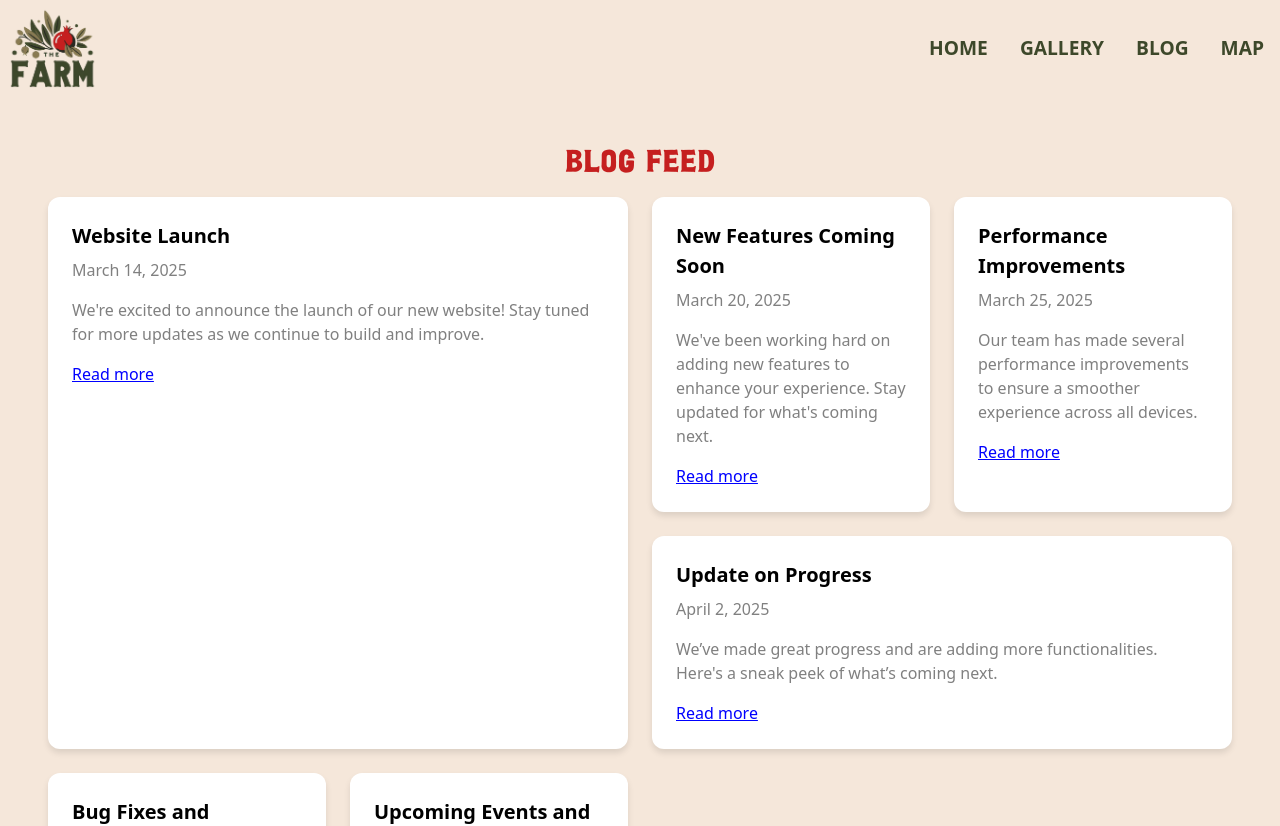
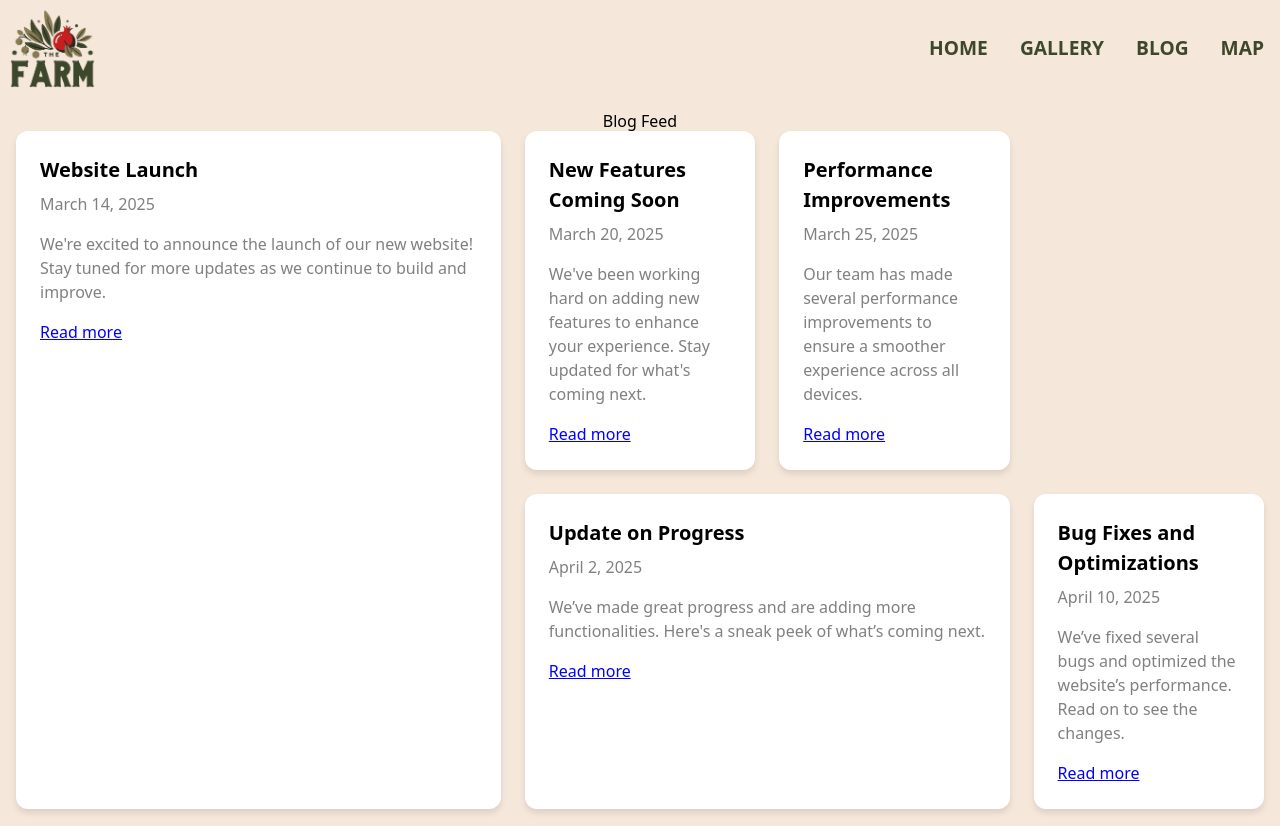
Before and after one commit to CalicoSquid/the_farm, a React (Vite) app: page /blog in a window 1280 px wide. Shown: the top 826 px of the page. Built offline with nearby package versions, Linux system fonts and the light colour scheme.

Commit message:
resized grid

```diff
--- a/src/pages/Blog.jsx
+++ b/src/pages/Blog.jsx
@@ -47,9 +47,9 @@ const blogPosts = [
 
 export default function Blog() {
   return (
-    <div className="blog-container">
-      <h2 className="text-3xl h2-text title font-bold text-center mb-8">Blog Feed</h2>
-      <div className="grid-container">
+    <div className="blog-container mx-auto w-full max-w-6xl px-4">
+      <h2 className="text-3xl font-bold text-center mb-8">Blog Feed</h2>
+      <div className="grid-container grid grid-cols-1 sm:grid-cols-2 lg:grid-cols-3 gap-6">
         {blogPosts.map((post, index) => (
           <div
             key={index}
@@ -62,10 +62,7 @@ export default function Blog() {
             <h3>{post.title}</h3>
             <p className="text-sm text-gray-500 mb-4">{post.date}</p>
             <p className="text-base text-gray-700 mb-4">{post.summary}</p>
-            <a
-              href={post.link}
-              className="text-blue-600 hover:underline"
-            >
+            <a href={post.link} className="text-blue-600 hover:underline">
               Read more
             </a>
           </div>
--- a/src/styles/sass/components/_blog.scss
+++ b/src/styles/sass/components/_blog.scss
@@ -7,14 +7,16 @@
 }
 
 .blog-container {
-  padding: 3rem;
+  padding: 1rem;
+  max-width: 100%; // Ensure it doesn’t exceed the screen width
+  overflow-x: hidden; // Prevent horizontal scrolling
 }
 
 .grid-container {
   display: grid;
-  grid-template-columns: repeat(auto-fill, minmax(250px, 1fr)); /* Auto-fill columns based on available space */
-  grid-auto-rows: minmax(150px, auto); /* Ensures minimum row height */
-  gap: 1.5rem; /* Apply even gaps vertically and horizontally */
+  grid-template-columns: repeat(auto-fit, minmax(200px, 1fr)); // Adjust columns dynamically
+  grid-auto-rows: minmax(150px, auto);
+  gap: 1.5rem;
 }
 
 .blog-post {
--- a/src/styles/sass/components/_gallery.scss
+++ b/src/styles/sass/components/_gallery.scss
@@ -3,7 +3,7 @@
 .gallery-container {    // Container for the gallery section
     background-color: $background-color; // Set the background color of the container
    //padding: 20px; // Add padding to the container
-    margin: 3rem; // Add margin to the container
+    margin: 1rem; // Add margin to the container
   }
 
   .gallery-image {
--- a/src/styles/sass/components/_map.scss
+++ b/src/styles/sass/components/_map.scss
@@ -1,6 +1,6 @@
 .map-container {
     width: 100%;
-    padding: 3rem;
+    padding: 1rem;
     text-align: center;
   }
 
```
